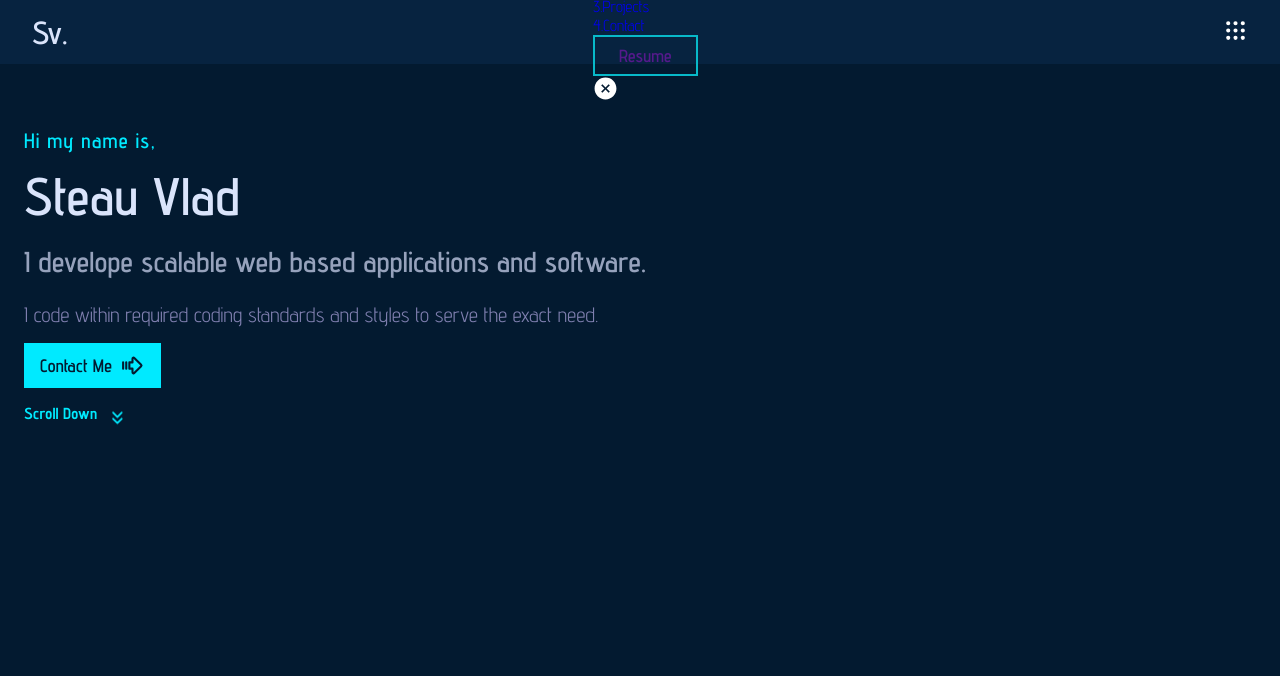
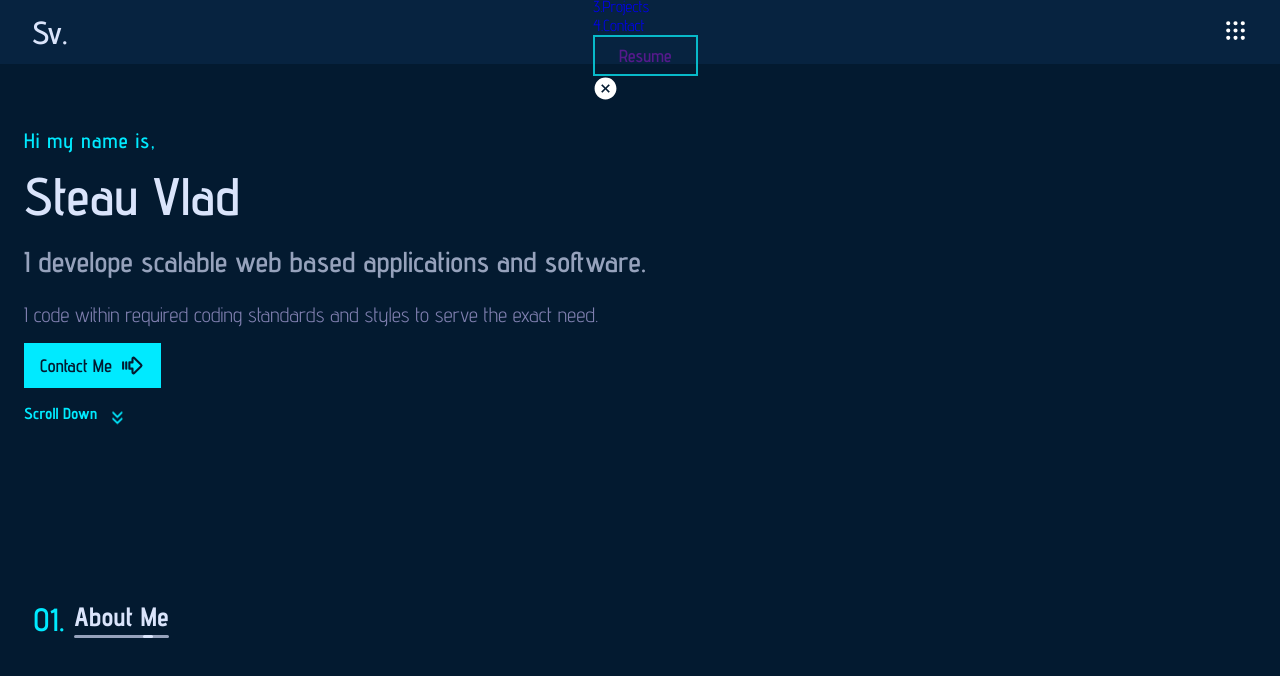
Before and after one commit to PoliceJukeBox/Portfolio-react, a React (Vite) app: page / in a window 1280 px wide. Shown: the top 676 px of the page. Built offline with nearby package versions, Linux system fonts and the light colour scheme.

Commit message:
Before adding the description about me

```diff
--- a/src/App.css
+++ b/src/App.css
@@ -163,6 +163,7 @@ img{
     width: 100%;
     height: 3px;
     top: 35px;
+    left: 0;
     border-radius: 10px;
     background: var(--secondaryColor);
     overflow: hidden;
@@ -171,6 +172,7 @@ img{
 .underline span{
     top: 0;
     left: 10px;
+    height: 100%;
     width: 10px;
     border-radius: 10px;
     position: absolute;
--- a/src/App.jsx
+++ b/src/App.jsx
@@ -13,8 +13,8 @@ function App() {
     <>
       <Navbar/>
       <Home/>
-      {/* <About/>
-      <Skills/>
+      <About/>
+      {/* <Skills/>
       <Project/>
       <Contact/>
       <Footer/> */}
--- a/src/Components/About Section/About.jsx
+++ b/src/Components/About Section/About.jsx
@@ -4,7 +4,20 @@ function About(){
 
     return(
         <>
-        <section id="about">About Component</section>
+        <section id="about" className='about section container'>
+            <div className="sectionTitle">
+                <span className="titleNumber">01.</span>
+                <h5 className="titleText">About Me
+                    <div className="underline"><span></span></div>
+                </h5>
+            </div>
+
+            <div className="sectionContent grid">
+                <div className="textSection">
+
+                </div>
+            </div>
+        </section>
         </>
     )
 }
```
